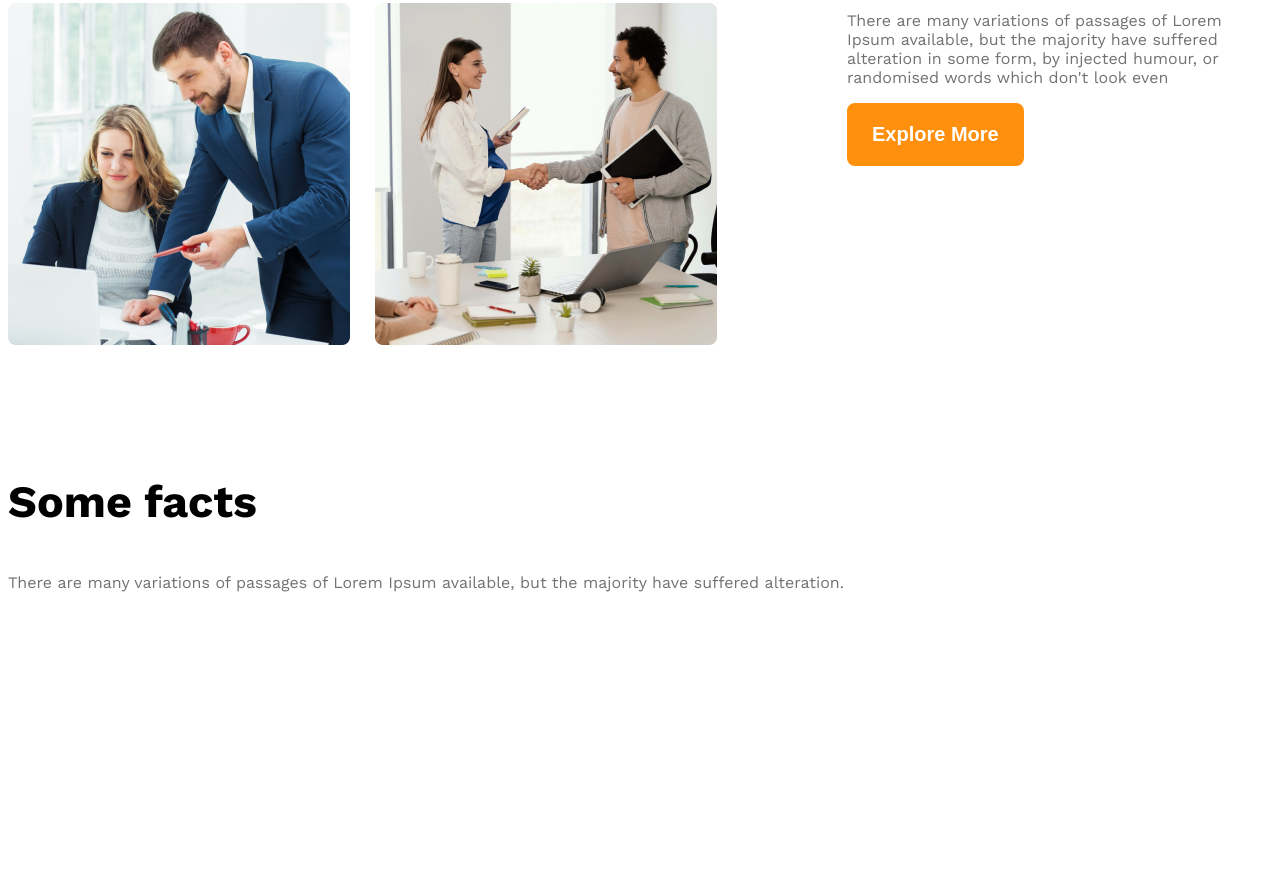
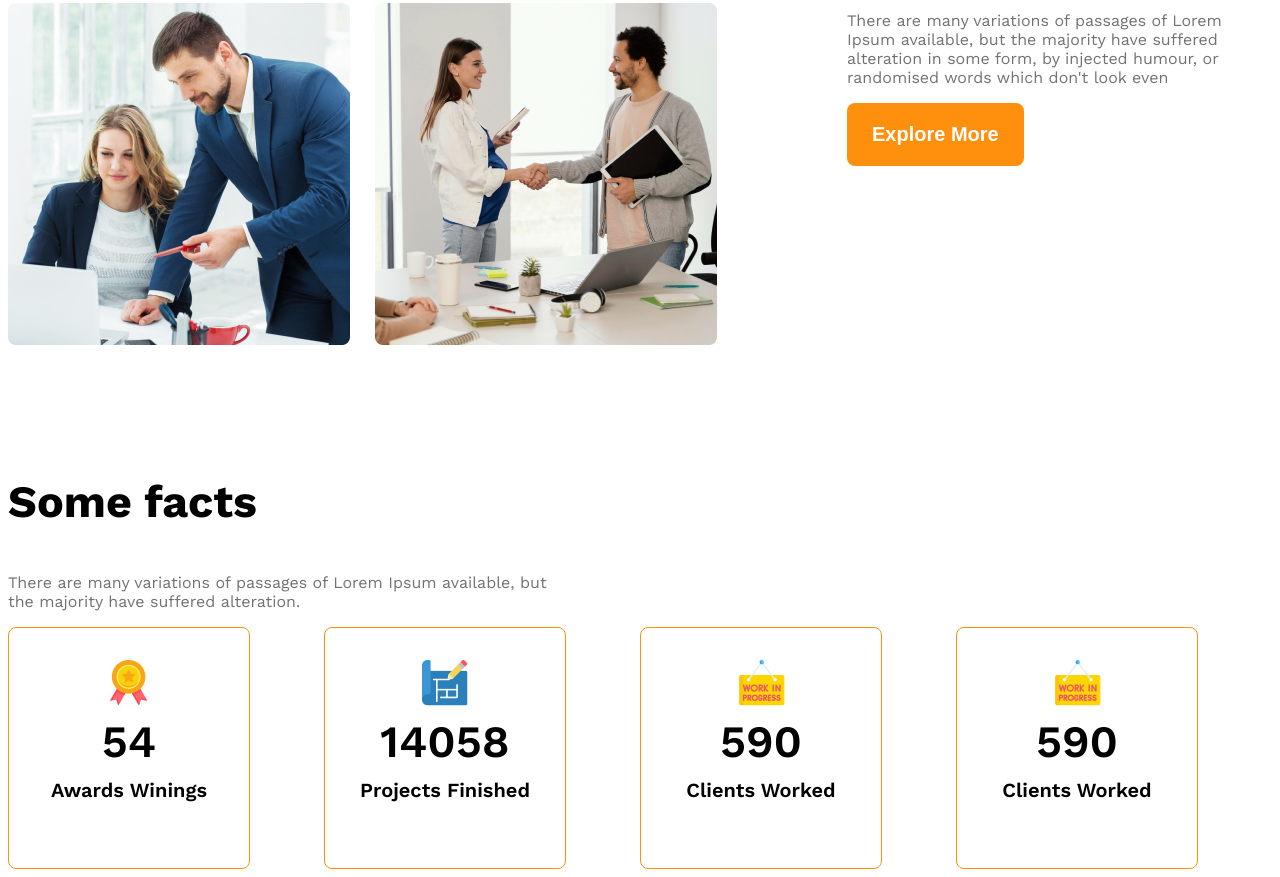
Before and after one commit to tajcreator/g3-new-repository, a plain HTML site: page index.html in a window 1280 px wide. Shown: the part 1678-2555 px from the top of the page. Before the commit the page ends 2451 px from the top, so only its background shows below. Drawn offline with nearby package versions, Linux system fonts and the light colour scheme.

Commit message:
my new website

```diff
--- a/index.html
+++ b/index.html
@@ -69,29 +69,46 @@
         <!-- some facts -->
         <section>
             <h3 class="section-title"> Some facts </h3>
-            <p class="text-light">There are many variations of passages of Lorem Ipsum available, but the majority have
+            <p class="text-light fact-description">There are many variations of passages of Lorem Ipsum available, but the majority have
                 suffered alteration. </p>
-            <div class="facts-container">
+            <div class="facts-container  ">
+
                 <!-- .fact*4>img.fact-icon+h4.fact-number+h5.fact-name -->
-                <div class="fact">
-                    <img src="" alt="" class="fact-icon">
-                    <h4 class="fact-number"></h4>
-                    <h5 class="fact-name"></h5>
+                <div class="fact-card display-flex">
+                 <div>
+                    <img src="images/icons/ribon.png" alt="" class="fact-icon">
+                    <h4 class="fact-number"> 54</h4>
+                    <h5 class="fact-name">Awards Winings</h5>
+                 </div>
                 </div>
-                <div class="fact">
-                    <img src="" alt="" class="fact-icon">
-                    <h4 class="fact-number"></h4>
-                    <h5 class="fact-name"></h5>
+
+                <div class="fact-card display-flex">
+
+                    <div>
+                        <img src="images/icons/projects.png" alt="" class="fact-icon">
+                        <h4 class="fact-number"> 14058</h4>
+                        <h5 class="fact-name">Projects Finished </h5>
+                    </div>
                 </div>
-                <div class="fact">
-                    <img src="" alt="" class="fact-icon">
-                    <h4 class="fact-number"></h4>
-                    <h5 class="fact-name"></h5>
+
+                <div class="fact-card display-flex">
+
+                    <div>
+                        <img src="images/icons/customers.png" alt="" class="fact-icon">
+                    <h4 class="fact-number"> 590</h4>
+                    <h5 class="fact-name">Clients Worked</h5>
+                    </div>
+
                 </div>
-                <div class="fact">
-                    <img src="" alt="" class="fact-icon">
-                    <h4 class="fact-number"></h4>
-                    <h5 class="fact-name"></h5>
+
+                <div class="fact-card display-flex">
+
+                    <div>
+                        <img src="images/icons/customers.png" alt="" class="fact-icon">
+                        <h4 class="fact-number"> 590</h4>
+                        <h5 class="fact-name">Clients Worked</h5>
+                    </div>
+
                 </div>
             </div>
         </section>
--- a/style.css
+++ b/style.css
@@ -120,7 +120,37 @@ gap: 25px;
 #quick-list{
     font-weight: 500 ;
 }
+/* some facts related styles */
+.facts-container{
+    display: grid;
+    grid-template-columns: repeat(4, 1fr);
+}
 
+.fact-card{
+    border: 1px solid #FF900E;
+width:240px ;
+height: 240px;
+border-radius: 8px;
+text-align:center ;
+justify-content: center;
+align-items: center;
+}
+
+.fact-number{
+    font-size: 2.8rem;
+    font-weight: 600;
+    margin-top: 5px;
+    margin-bottom: 10px;
+}
+.fact-name{
+    font-size: 1.25rem;
+    font-weight: 600;
+    margin-top: 10px;
+}
+
+.fact-description{
+    max-width: 540px;
+}
 /* responsive media query */
 @media screen and (max-width:576px) {
 
```
